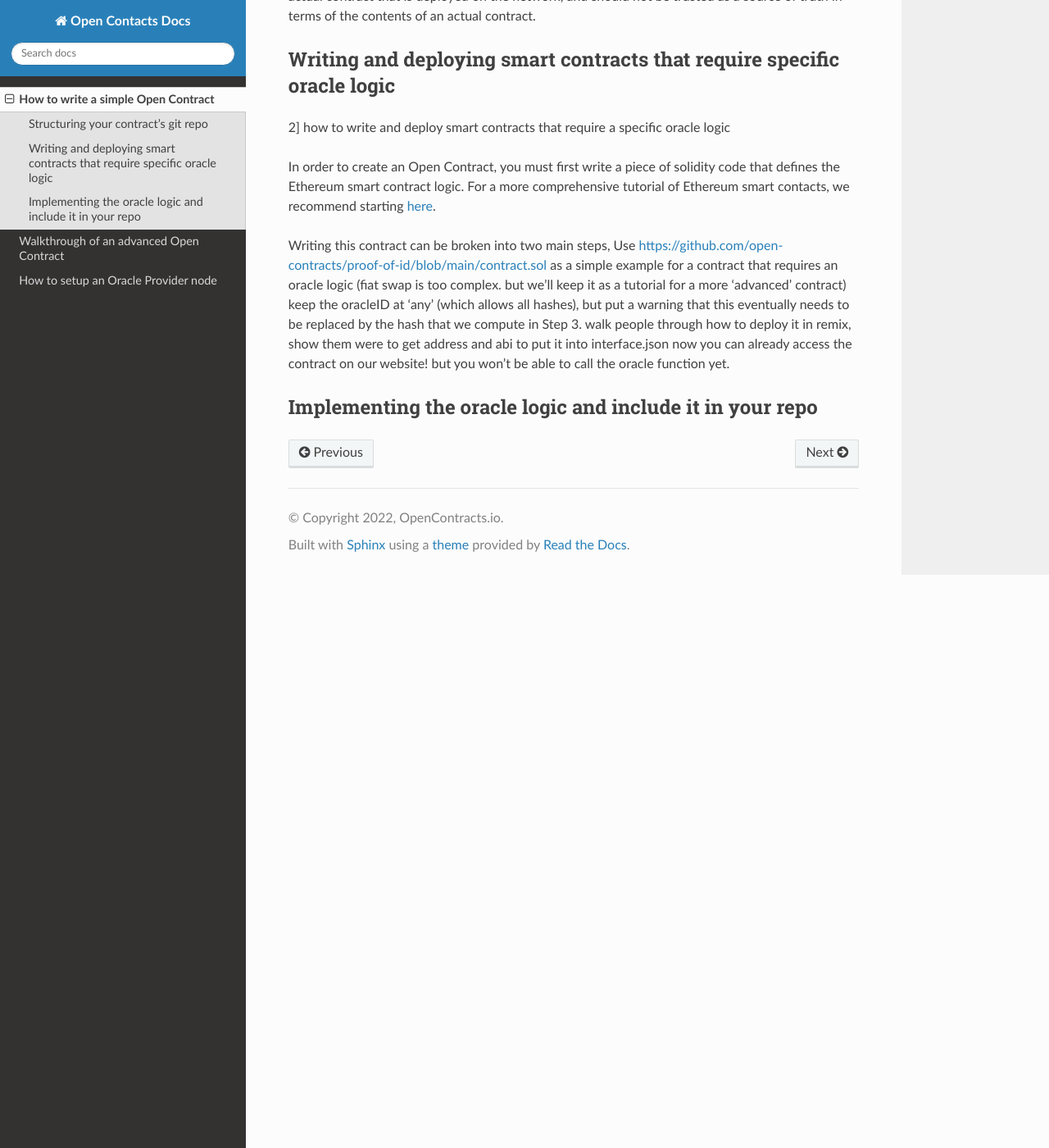
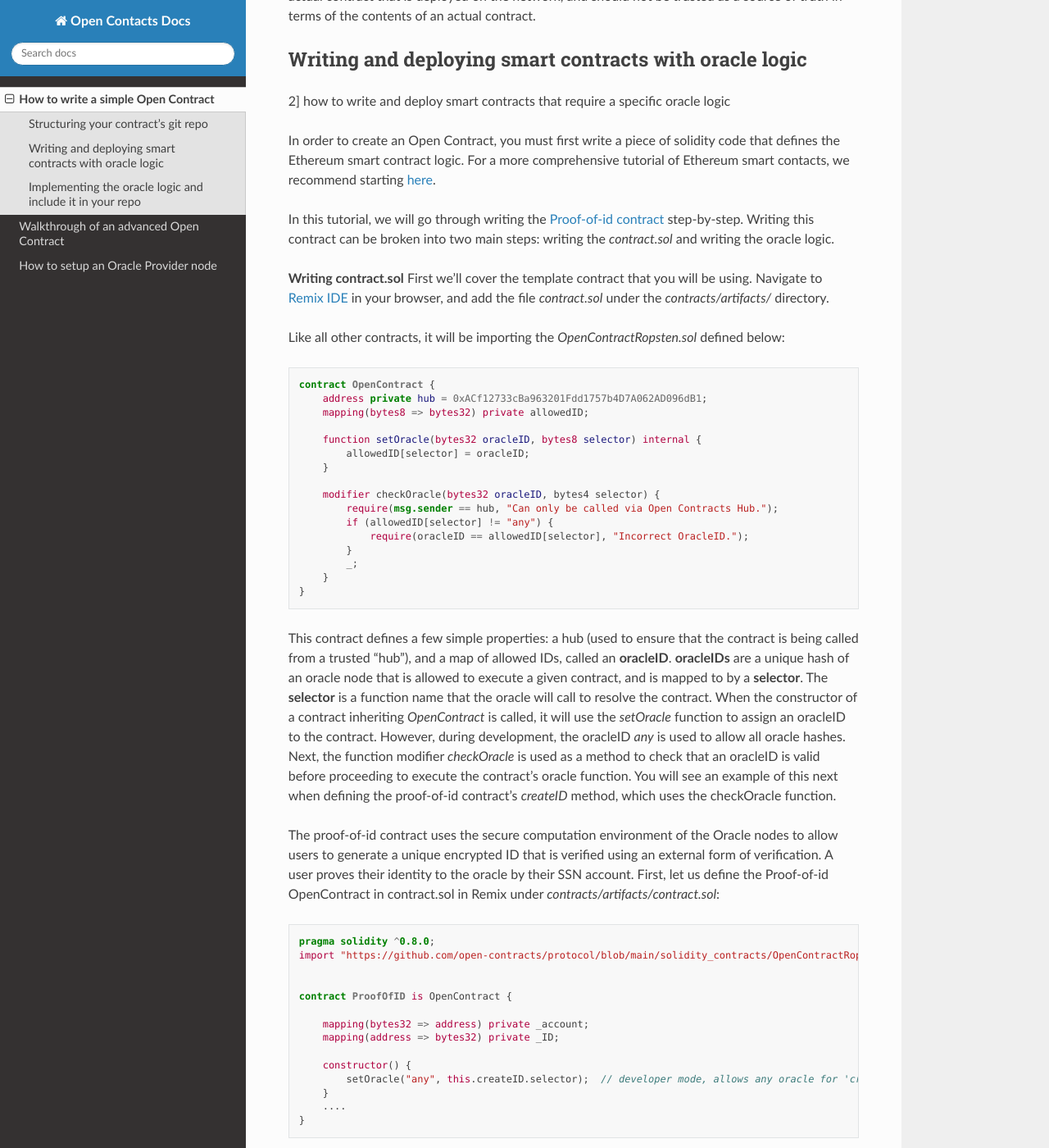
Before and after one commit to open-contracts/docs, a Sphinx documentation site: the page built from docs/source/structure.rst, in a window 1280 px wide and 1400 px high, scrolled down 2067 px. Shown: the whole window at 82% size. Built offline with Sphinx 7.4.7 and the Read the Docs theme 2.0.0, drawn with Linux system fonts in a browser that asks for light colours; some of the changed text lies outside the part shown.

Commit message:
added step-by-step guide to proof-of-id contract

```diff
--- a/docs/source/structure.rst
+++ b/docs/source/structure.rst
@@ -84,7 +84,7 @@ Finally, including the original `contract.sol` file in the repository is an opti
 effect on the actual contract that is deployed on the network, and should not
 be trusted as a source of truth in terms of the contents of an actual contract.
 
-Writing and deploying smart contracts that require specific oracle logic
+Writing and deploying smart contracts with oracle logic
 -------------
 2] how to write and deploy smart contracts that require a specific oracle logic
 
@@ -92,11 +92,108 @@ In order to create an Open Contract, you must first write a piece of solidity co
 defines the Ethereum smart contract logic. For a more comprehensive tutorial of
 Ethereum smart contacts, we recommend starting `here <https://docs.soliditylang.org/en/v0.7.4/solidity-by-example.html>`_.
 
-Writing this contract can be broken into two main steps,
-Use https://github.com/open-contracts/proof-of-id/blob/main/contract.sol as a simple example for a contract that requires an oracle logic (fiat swap is too complex. but we'll keep it as a tutorial for a more 'advanced' contract)
-keep the oracleID at 'any' (which allows all hashes), but put a warning that this eventually needs to be replaced by the hash that we compute in Step 3.
-walk people through how to deploy it in remix, show them were to get address and abi to put it into interface.json
-now you can already access the contract on our website! but you won't be able to call the oracle function yet.
+In this tutorial, we will go through writing the `Proof-of-id contract <https://github.com/open-contracts/proof-of-id/blob/main/contract.sol>`_ step-by-step.
+Writing this contract can be broken into two main steps: writing the `contract.sol` and writing the oracle logic.
+
+**Writing contract.sol**
+First we'll cover the template contract that you will be using. Navigate to
+`Remix IDE <https://remix.ethereum.org/>`_ in your browser, and add the file
+`contract.sol` under the `contracts/artifacts/` directory.
+
+Like all other contracts, it will be importing the `OpenContractRopsten.sol` defined below:
+
+.. code-block:: solidity
+
+    contract OpenContract {
+        address private hub = 0xACf12733cBa963201Fdd1757b4D7A062AD096dB1;
+        mapping(bytes8 => bytes32) private allowedID;
+
+        function setOracle(bytes32 oracleID, bytes8 selector) internal {
+            allowedID[selector] = oracleID;
+        }
+
+        modifier checkOracle(bytes32 oracleID, bytes4 selector) {
+            require(msg.sender == hub, "Can only be called via Open Contracts Hub.");
+            if (allowedID[selector] != "any") {
+                require(oracleID == allowedID[selector], "Incorrect OracleID.");
+            }
+            _;
+        }
+    }
+
+This contract defines a few simple properties: a hub (used to ensure that the
+contract is being called from a trusted "hub"), and a map of allowed IDs, called an **oracleID**. **oracleIDs**
+are a unique hash of an oracle node that is allowed to execute a given contract, and is mapped to by a **selector**.
+The **selector** is a function name that the oracle will call to resolve the contract.
+When the constructor of a contract inheriting `OpenContract` is called, it will use the `setOracle` function to assign an oracleID to the contract. However, during development, the oracleID `any` is used to allow all oracle hashes. Next, the function modifier `checkOracle` is used as a method to check that an oracleID is valid before proceeding to execute the contract's oracle function. You will see an example of this next when defining the proof-of-id contract's `createID` method, which uses
+the checkOracle function.
+
+The proof-of-id contract uses the secure computation environment of the Oracle nodes to
+allow users to generate a unique encrypted ID that is verified using an external form of verification. A user proves their identity to the oracle by their SSN account.
+First, let us define the Proof-of-id OpenContract in contract.sol in Remix under `contracts/artifacts/contract.sol`:
+
+.. code-block:: solidity
+
+    pragma solidity ^0.8.0;
+    import "https://github.com/open-contracts/protocol/blob/main/solidity_contracts/OpenContractRopsten.sol";
+
+
+    contract ProofOfID is OpenContract {
+
+        mapping(bytes32 => address) private _account;
+        mapping(address => bytes32) private _ID;
+
+        constructor() {
+            setOracle("any", this.createID.selector);  // developer mode, allows any oracle for 'createID'
+        }
+        ....
+    }
+
+In the first half of the contract, we define the solidity syntax version, followed by
+importing the OpenContract.sol base contract implementation which we defined above.
+Next, the contract `ProofOfID` is defined inheriting the OpenContract structure
+(see `link <https://www.tutorialspoint.com/solidity/solidity_inheritance.htm>`_ for
+explanation of Solidity inheritance).
+The two mappings _account and _ID form a bi-directional mapping between ETH
+accounts addresses and the generated unique IDs for a user, which is acquired
+once they have proven their identity to the oracle by securely verifying their last
+4-digits of their SSN.
+As mentioned above, in the constructor, the `setOracle` method currently uses
+"any" for the oracleID to allow the createID method to be called on any oracle
+node for development purposes.
+
+Once the mappings and constructor are defined, functions used to get IDs and accounts
+using these mappings are specified, followed by the createID method, which
+is called by the oracle when the SSN proof has been verified.
+
+.. code-block:: solidity
+
+    contract ProofOfID is OpenContract{
+    ....
+        function getID(address account) public view returns(bytes32) {
+            require(_ID[account] != bytes32(0), "Account doesn't have an ID.");
+            return _ID[account];
+        }
+
+        function getAccount(bytes32 ID) public view returns(address) {
+            require(_account[ID] != address(0), "ID was never created.");
+            return _account[ID];
+        }
+
+        function createID(bytes32 oracleID, address user, bytes32 ID)
+        public checkOracle(oracleID, this.createID.selector) {
+            _ID[_account[ID]] = bytes32(0);
+            _account[ID] = user;
+            _ID[user] = ID;
+        }
+    }
+
+Note that for any function to modify the _account and _ID mappings, they must
+first call the OpenContract's checkOracle function modifier which confirms that the
+request is being made by a valid oracleID. It is important to note that
+the first argument of any method using the checkOracle function must always
+have oracleID as it's first argument, so it can properly interact with the
+function modifier. After this check is passed, the user is able to map their address to their generated user ID, completing the proof-of-ID contract.
 
 Implementing the oracle logic and include it in your repo
 -------------
--- a/docs/source/tutorial.rst
+++ b/docs/source/tutorial.rst
@@ -24,7 +24,7 @@ First we'll cover the template contract that you will be using. Navigate to
 `Remix IDE <https://remix.ethereum.org/>`_ in your browser, and add the file
 `contract.sol` under the `contracts/artifacts/` directory.
 
-This contract will be importing the `OpenContractRopsten.sol` contract defined below:
+Like all other contracts, we will be importing the `OpenContractRopsten.sol` contract as covered in :any:`structure#writing-and-deploying-smart-contracts-with-oracle-logic`.
 
 .. code-block:: solidity
 
```
